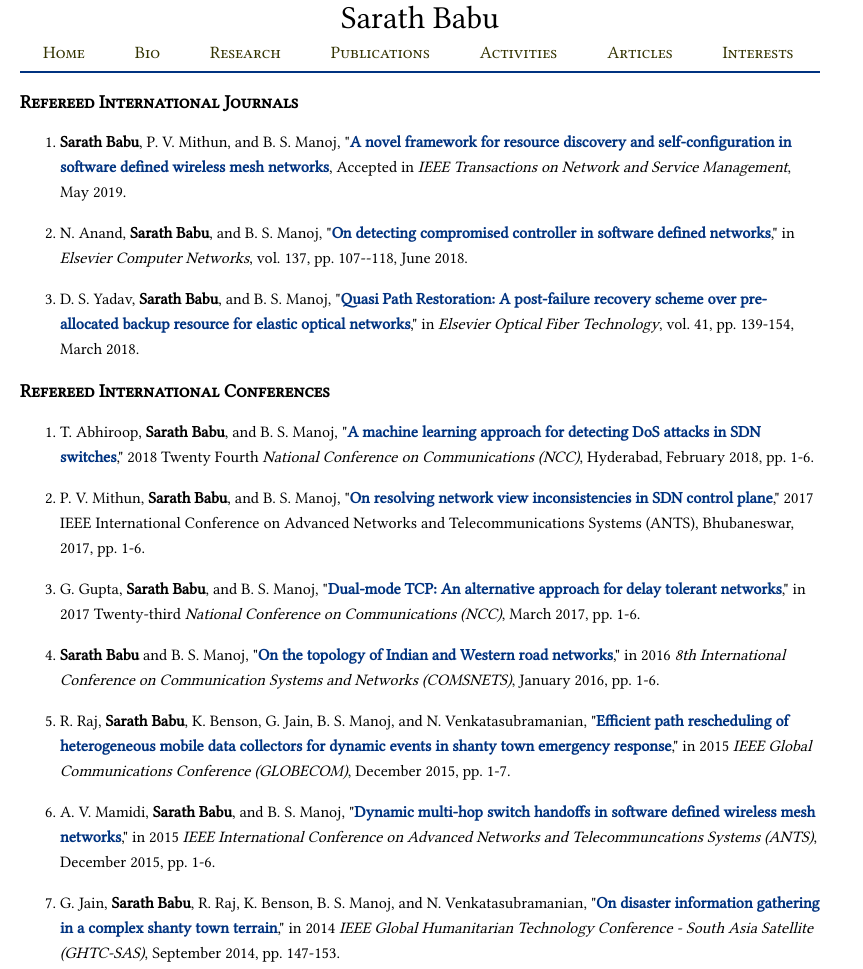
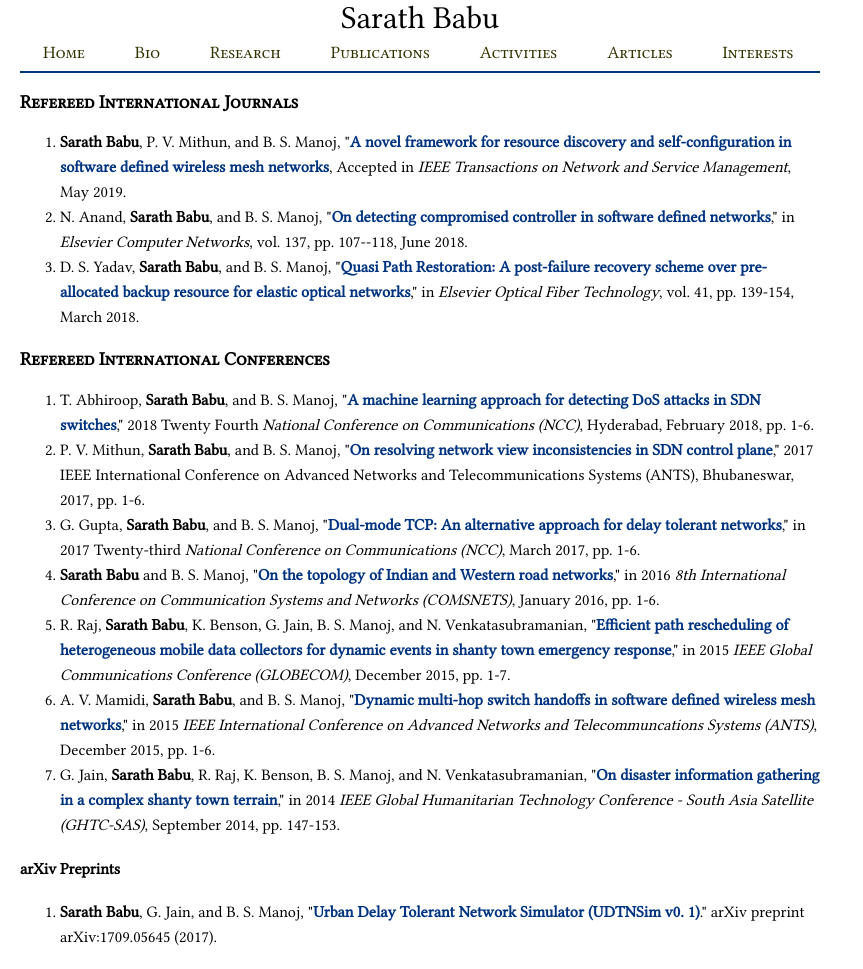
Before and after one commit to akshay-rachakonda/akshay-rachakonda.github.io, a plain HTML site: page publications.html in a window 1280 px wide. Shown: the top 969 px of the page, without its empty margins (0-863 px from the left). Drawn offline with Linux system fonts and the light colour scheme.

Commit message:
Commit_20_Jul_2019

```diff
--- a/publications.html
+++ b/publications.html
@@ -15,57 +15,57 @@
 <hr size="2" color="#003380"><h3>Refereed International Journals</h3>
 
 <ol>
-<li><p><strong>Sarath Babu</strong>, P. V. Mithun, and B. S. Manoj, "<a href="https://doi.org/10.1109/TNSM.2019.2922107"><strong>A novel framework for
+<li><strong>Sarath Babu</strong>, P. V. Mithun, and B. S. Manoj, "<a href="https://doi.org/10.1109/TNSM.2019.2922107"><strong>A novel framework for
 resource discovery and self-configuration in software defined wireless
 mesh networks</strong></a>, Accepted in
-<em>IEEE Transactions on Network and Service Management</em>, May 2019.</p></li>
-<li><p>N. Anand, <strong>Sarath Babu</strong>, and B. S. Manoj, "<a href="https://doi.org/10.1016/j.comnet.2018.03.021"><strong>On detecting compromised
+<em>IEEE Transactions on Network and Service Management</em>, May 2019.</li>
+<li>N. Anand, <strong>Sarath Babu</strong>, and B. S. Manoj, "<a href="https://doi.org/10.1016/j.comnet.2018.03.021"><strong>On detecting compromised
 controller in software defined
 networks</strong></a>," in <em>Elsevier
-Computer Networks</em>, vol. 137, pp. 107--118, June 2018.</p></li>
-<li><p>D. S. Yadav, <strong>Sarath Babu</strong>, and B. S. Manoj, "<a href="https://doi.org/10.1016/j.yofte.2018.01.011"><strong>Quasi Path
+Computer Networks</em>, vol. 137, pp. 107--118, June 2018.</li>
+<li>D. S. Yadav, <strong>Sarath Babu</strong>, and B. S. Manoj, "<a href="https://doi.org/10.1016/j.yofte.2018.01.011"><strong>Quasi Path
 Restoration: A post-failure recovery scheme over pre-allocated backup
 resource for elastic optical
 networks</strong></a>," in <em>Elsevier
 Optical Fiber Technology</em>, vol. 41, pp. 139-154, March 2018.
-</span></p></li>
+</span></li>
 </ol>
 
 <h3>Refereed International Conferences</h3>
 
 <ol>
-<li><p>T. Abhiroop, <strong>Sarath Babu</strong>, and B. S. Manoj, "<a href="https://doi.org/10.1109/NCC.2018.8600196"><strong>A machine learning
+<li>T. Abhiroop, <strong>Sarath Babu</strong>, and B. S. Manoj, "<a href="https://doi.org/10.1109/NCC.2018.8600196"><strong>A machine learning
 approach for detecting DoS attacks in SDN
 switches</strong></a>," 2018 Twenty
 Fourth <em>National Conference on Communications (NCC)</em>, Hyderabad, February
-2018, pp. 1-6.</p></li>
-<li><p>P. V. Mithun, <strong>Sarath Babu</strong>, and B. S. Manoj, "<a href="https://doi.org/10.1109/ANTS.2017.8384108"><strong>On resolving network
+2018, pp. 1-6.</li>
+<li>P. V. Mithun, <strong>Sarath Babu</strong>, and B. S. Manoj, "<a href="https://doi.org/10.1109/ANTS.2017.8384108"><strong>On resolving network
 view inconsistencies in SDN control
 plane</strong></a>," 2017 IEEE
 International Conference on Advanced Networks and Telecommunications
-Systems (ANTS), Bhubaneswar, 2017, pp. 1-6.</p></li>
-<li><p>G. Gupta, <strong>Sarath Babu</strong>, and B. S. Manoj, "<a href="doi:
+Systems (ANTS), Bhubaneswar, 2017, pp. 1-6.</li>
+<li>G. Gupta, <strong>Sarath Babu</strong>, and B. S. Manoj, "<a href="doi:
 10.1109/NCC.2017.8077040"><strong>Dual-mode TCP: An
 alternative approach for delay tolerant networks</strong></a>," in 2017 Twenty-third <em>National Conference on
-Communications (NCC)</em>, March 2017, pp. 1-6.</p></li>
-<li><p><strong>Sarath Babu</strong> and B. S. Manoj, "<a href="https://doi.org/10.1109/COMSNETS.2016.7440027"><strong>On the topology of Indian and
+Communications (NCC)</em>, March 2017, pp. 1-6.</li>
+<li><strong>Sarath Babu</strong> and B. S. Manoj, "<a href="https://doi.org/10.1109/COMSNETS.2016.7440027"><strong>On the topology of Indian and
 Western road networks</strong></a>,"
 in 2016 <em>8th International Conference on Communication Systems and Networks
-(COMSNETS)</em>, January 2016, pp. 1-6.</p></li>
-<li><p>R. Raj, <strong>Sarath Babu</strong>, K. Benson, G. Jain, B. S. Manoj, and
+(COMSNETS)</em>, January 2016, pp. 1-6.</li>
+<li>R. Raj, <strong>Sarath Babu</strong>, K. Benson, G. Jain, B. S. Manoj, and
 N. Venkatasubramanian, "<a href="https://doi.org/10.1109/GLOCOM.2015.7417610"><strong>Efficient path rescheduling of heterogeneous
 mobile data collectors for dynamic events in shanty town emergency
 response</strong></a>," in 2015 <em>IEEE
-Global Communications Conference (GLOBECOM)</em>, December 2015, pp. 1-7.</p></li>
-<li><p>A. V. Mamidi, <strong>Sarath Babu</strong>, and B. S. Manoj, "<a href="https://doi.org/10.1109/ANTS.2015.7413638"><strong>Dynamic multi-hop
+Global Communications Conference (GLOBECOM)</em>, December 2015, pp. 1-7.</li>
+<li>A. V. Mamidi, <strong>Sarath Babu</strong>, and B. S. Manoj, "<a href="https://doi.org/10.1109/ANTS.2015.7413638"><strong>Dynamic multi-hop
 switch handoffs in software defined wireless mesh networks</strong></a>," in 2015 <em>IEEE International
 Conference on Advanced Networks and Telecommuncations Systems (ANTS)</em>,
-December 2015, pp. 1-6.</p></li>
-<li><p>G. Jain, <strong>Sarath Babu</strong>, R. Raj, K. Benson, B. S. Manoj, and
+December 2015, pp. 1-6.</li>
+<li>G. Jain, <strong>Sarath Babu</strong>, R. Raj, K. Benson, B. S. Manoj, and
 N. Venkatasubramanian, "<a href="https://doi.org/10.1109/GHTC-SAS.2014.6967574"><strong>On disaster information gathering in a complex
 shanty town terrain</strong></a>," in
 2014 <em>IEEE Global Humanitarian Technology Conference - South Asia Satellite
-(GHTC-SAS)</em>, September 2014, pp. 147-153.</p></li>
+(GHTC-SAS)</em>, September 2014, pp. 147-153.</li>
 </ol>
 
 <h4>arXiv Preprints</h4>
```
Also changed, not shown: activities.html (+14 -1 lines).
